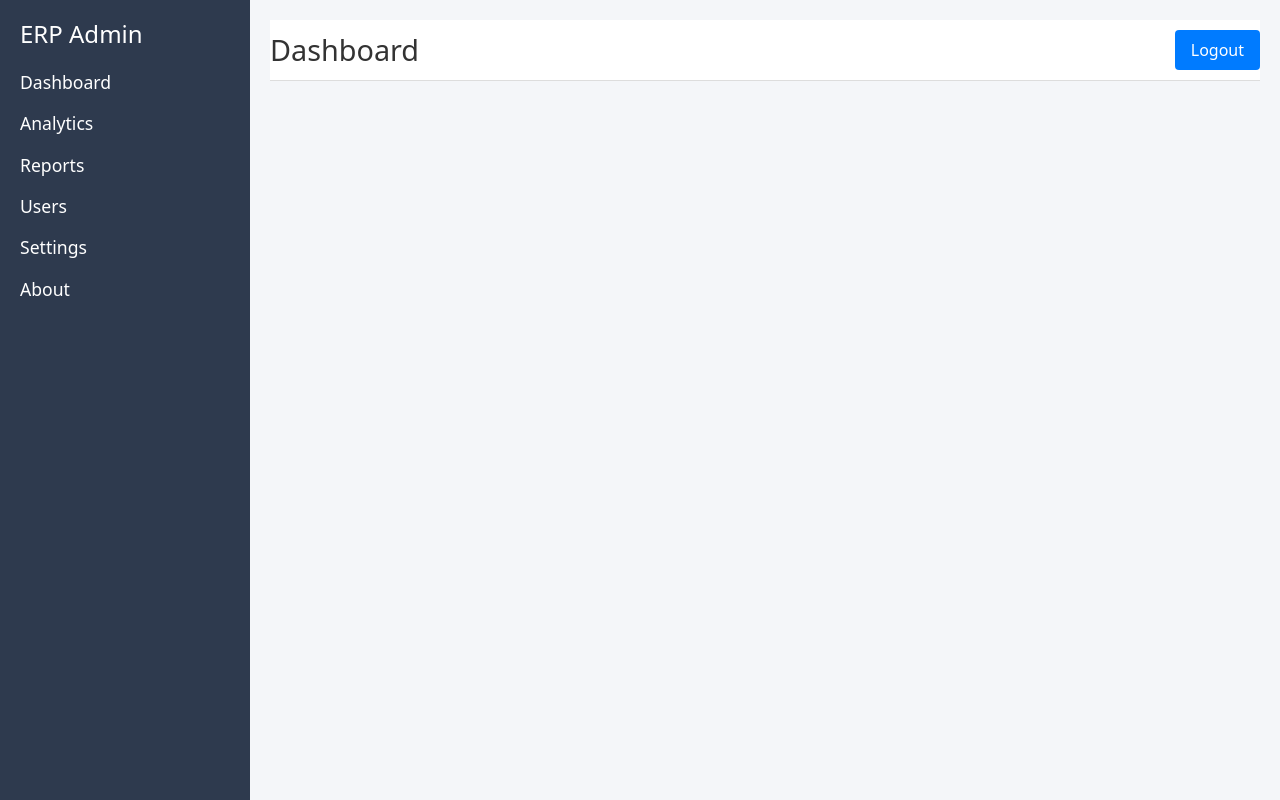
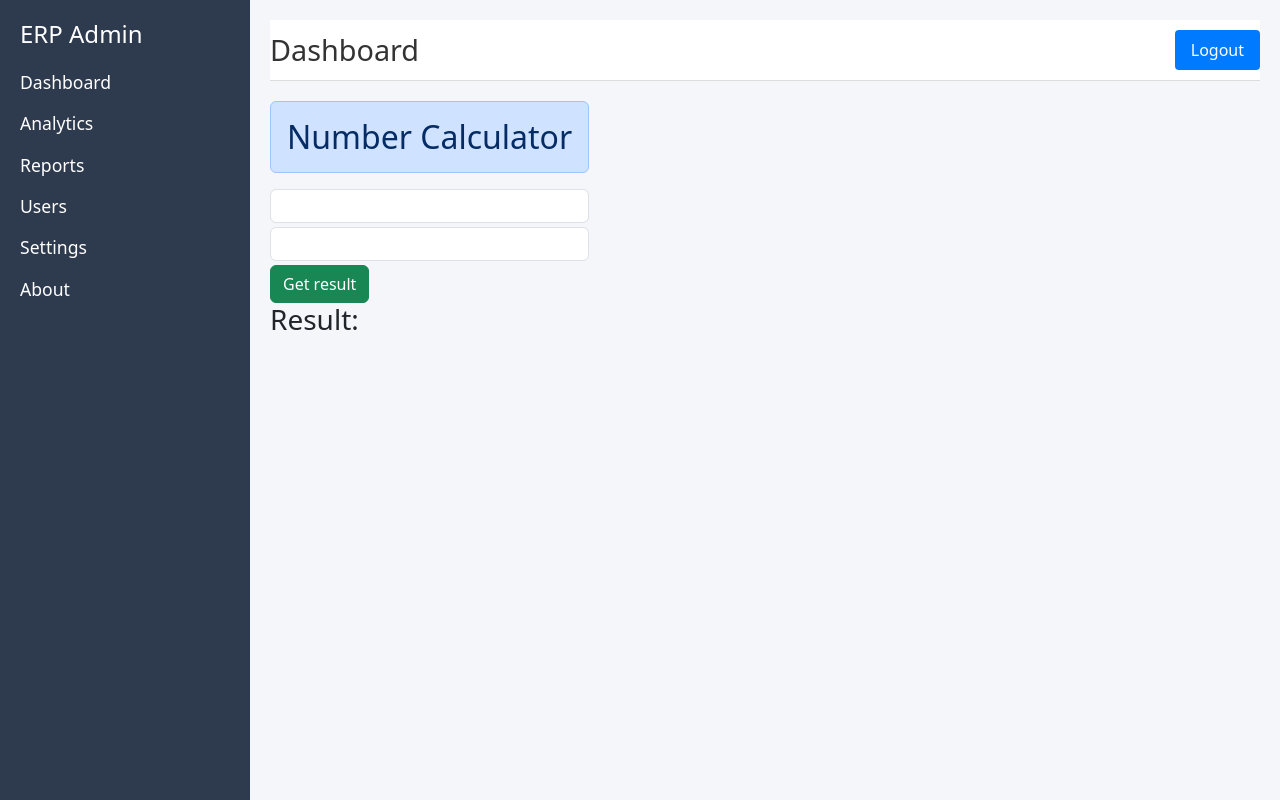
Before and after one commit to amirhamjacse/django-with-vuejs-my-todo, a Vue app in the folder frontend/: page /calculation in a window 1280 px wide. Built offline with nearby package versions, Linux system fonts and the light colour scheme.

Commit message:
added new componant

```diff
--- a/frontend/src/router/index.js
+++ b/frontend/src/router/index.js
@@ -1,5 +1,6 @@
 import { createRouter, createWebHistory } from 'vue-router'
 import HomeView from '../views/HomeView.vue'
+import AddtoNumber from '@/views/AddtoNumber.vue'
 
 const router = createRouter({
   history: createWebHistory(import.meta.env.BASE_URL),
@@ -35,6 +36,11 @@ const router = createRouter({
       name: 'newc',
       component: () => import('../views/OneComp.vue')
     },
+    {
+      path: '/calculation',
+      name: 'calcul',
+      component: AddtoNumber
+    },
   ]
 })
 
--- /dev/null
+++ b/frontend/src/views/AddtoNumber.vue
@@ -0,0 +1,35 @@
+<template>
+    <div>
+        <h2 class="alert alert-primary">{{msg}} Calculator</h2>
+        <input class="form-control py-1 my-1" type="text" v-model="first_number">
+        <input class="form-control py-1 my-1" type="text" v-model="second_number">
+        <button class="btn btn-success" @click="sumofTwonum()">Get result</button>
+        <h3>Result: {{ result }}</h3>
+    </div>
+</template>
+
+<script>
+export default{
+    data(){
+        return{
+            msg: 'Number',
+            first_number: '',
+            second_number: '',
+            result: '',
+        }
+    },
+    methods:{
+        sumofTwonum(){
+            this.first_number = parseInt(this.first_number)
+            this.second_number = parseInt(this.second_number)
+            this.result = this.first_number + this.second_number
+            // console.log('working', this.result)
+        }
+    }
+}
+
+</script>
+
+<style>
+
+</style>
```
